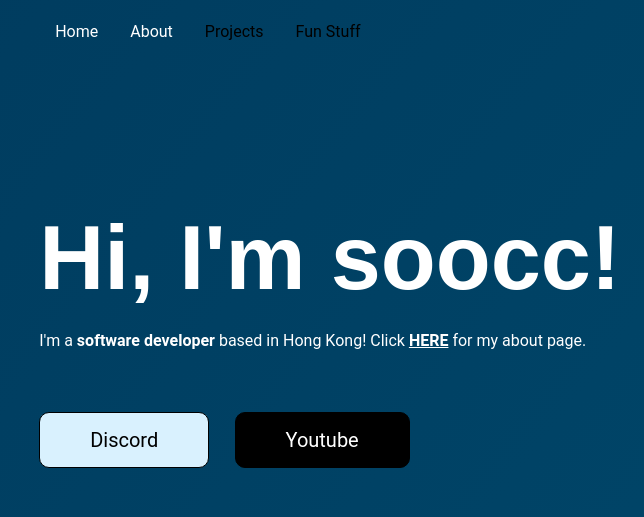
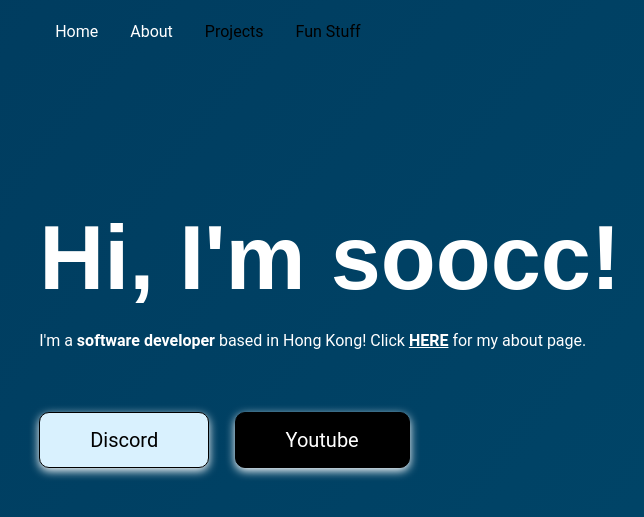
Before and after one commit to soocc/sooccsocks2, a Jekyll site: the page built from index.html, in a window 1280 px wide. Shown: the top 517 px of the page, without its empty margins (32-676 px from the left). Built offline with Jekyll 4.4.1, drawn with Linux system fonts in a browser that asks for light colours; some web fonts are replaced.

Commit message:
Update styles.css

```diff
--- a/styles/styles.css
+++ b/styles/styles.css
@@ -97,6 +97,7 @@ p {
   border-style: solid;
   border-width: 1px;
   border-radius: 10px 10px 10px 10px;
+  box-shadow: 0 3px 10px white;
   cursor: pointer;
   transition: opacity 100ms ease-out, margin-top 100ms ease-out;
 }
```
